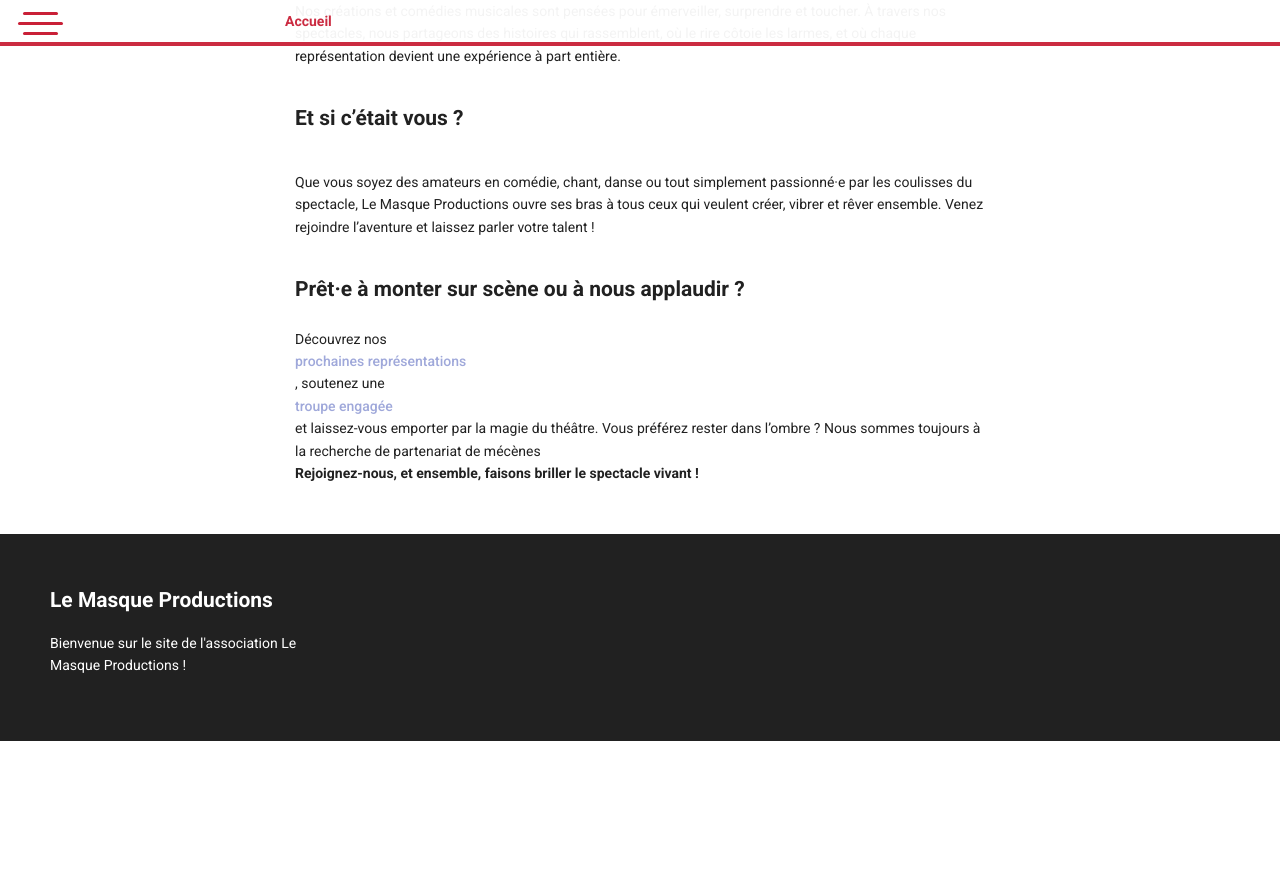
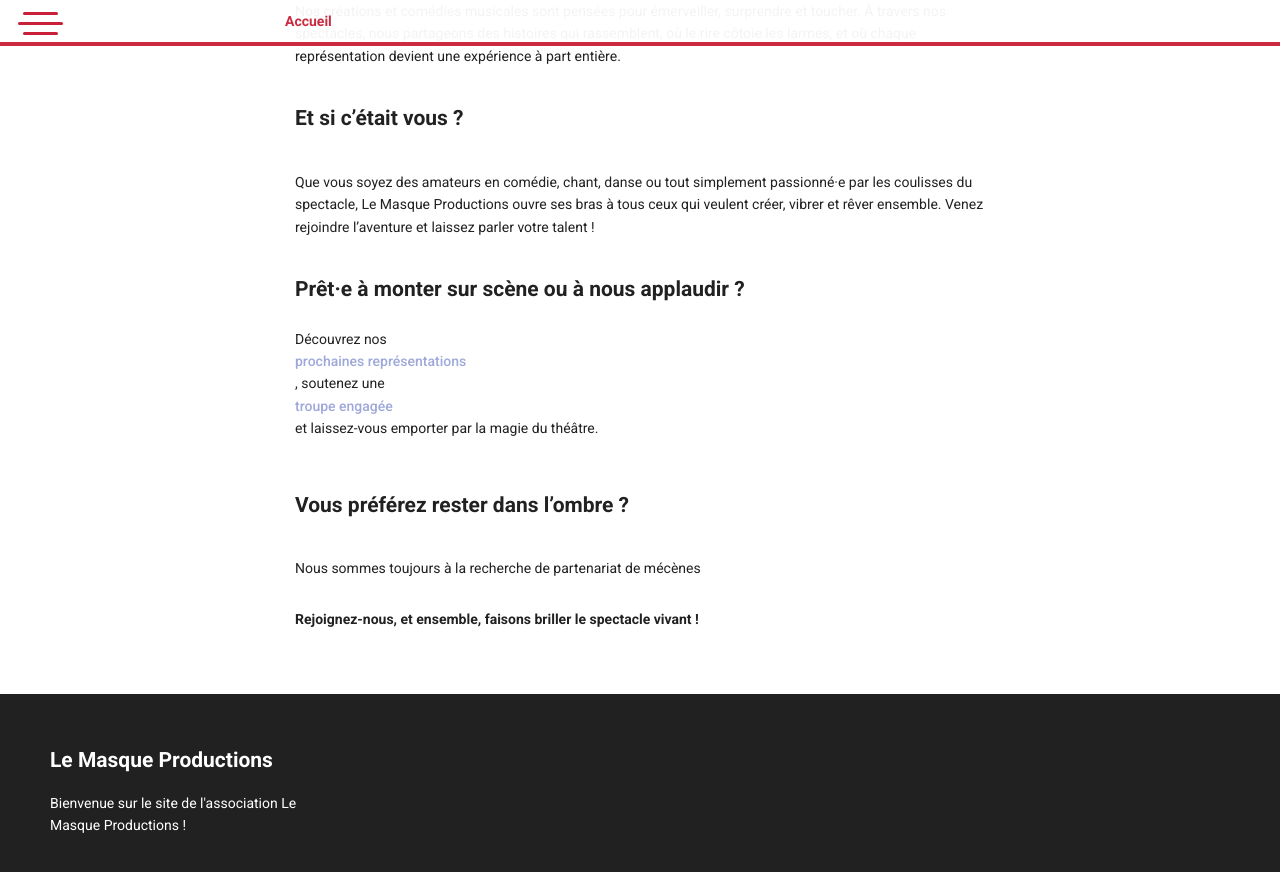
Before and after one commit to MaritaudL/lemasque-productions, a Jekyll site: the page built from index.html, in a window 1280 px wide and 900 px high, scrolled down 1080 px. Shown: the top 872 px of the window. Built offline with Jekyll 4.4.1, drawn with Linux system fonts in a browser that asks for light colours; nearby versions of some CDN libraries; Markdown is read by kramdown in place of the engine named in the settings; before the commit the page ends 1821 px from its top, so only the background shows below that.

Commit message:
Adding changing a few images

```diff
--- a/bureau.html
+++ b/bureau.html
@@ -6,7 +6,7 @@ title: Bureau
   <p>{{ page.title }}</p>
 </div>
 
-<div class="xs-12 imgBack textCenter vertCenter banner" style='background-image: linear-gradient( rgba(0, 0, 0, 0.5), rgba(0, 0, 0, 0.1) ), url({{ site.url }}/assets/img/faces.png)'></div>
+<div class="xs-12 imgBack textCenter vertCenter banner" style='background-image: linear-gradient( rgba(0, 0, 0, 0.5), rgba(0, 0, 0, 0.1) ), url({{ site.url }}/assets/img/header.svg)'></div>
 
 <div class='divider xs-12 topBarTrigger'></div>
 
--- a/index.html
+++ b/index.html
@@ -36,11 +36,10 @@ title: Accueil
 	et rêver ensemble. Venez rejoindre l’aventure et laissez parler
 	votre talent !</p>
 	<h3>Prêt·e à monter sur scène ou à nous applaudir ? </h3>
-	Découvrez nos <a href="{{ site.url }}/prochains_evenements.html">prochaines représentations</a>, soutenez une <a href="{{ site.url }}/la_troupe.html">troupe
-	engagée</a> et laissez-vous emporter par la magie du théâtre.
-	Vous préférez rester dans l’ombre ?
-	Nous sommes toujours à la recherche de partenariat de mécènes
-	<b>Rejoignez-nous, et ensemble, faisons briller le spectacle vivant !</b>
+	Découvrez nos <a href="{{ site.url }}/prochains_evenements.html">prochaines représentations</a>, soutenez une <a href="{{ site.url }}/la_troupe.html">troupe engagée</a> et laissez-vous emporter par la magie du théâtre. </p>
+	<h3>Vous préférez rester dans l’ombre ? </h3>
+	<p>Nous sommes toujours à la recherche de partenariat de mécènes </p>
+	<p><b>Rejoignez-nous, et ensemble, faisons briller le spectacle vivant !</b></p>
 
 
 </div>
--- a/prochains_evenements.html
+++ b/prochains_evenements.html
@@ -6,7 +6,7 @@ title: Prochains événements
   <p>{{ page.title }}</p>
 </div>
 
-<div class="xs-12 imgBack textCenter vertCenter banner" style='background-image: linear-gradient( rgba(0, 0, 0, 0.5), rgba(0, 0, 0, 0.1) ), url({{ site.url }}/assets/img/faces.png)'></div>
+<div class="xs-12 imgBack textCenter vertCenter banner" style='background-image: linear-gradient( rgba(0, 0, 0, 0.5), rgba(0, 0, 0, 0.1) ), url({{ site.url }}/assets/img/header_rouge.svg)'></div>
 
 <div class='divider xs-12 topBarTrigger'></div>
 
```
Also changed, not shown: assets/img/header_diff.svg (added), assets/img/header_rouge.svg (added), assets/img/logo.svg (added), assets/img/logo_fond.svg (added).
